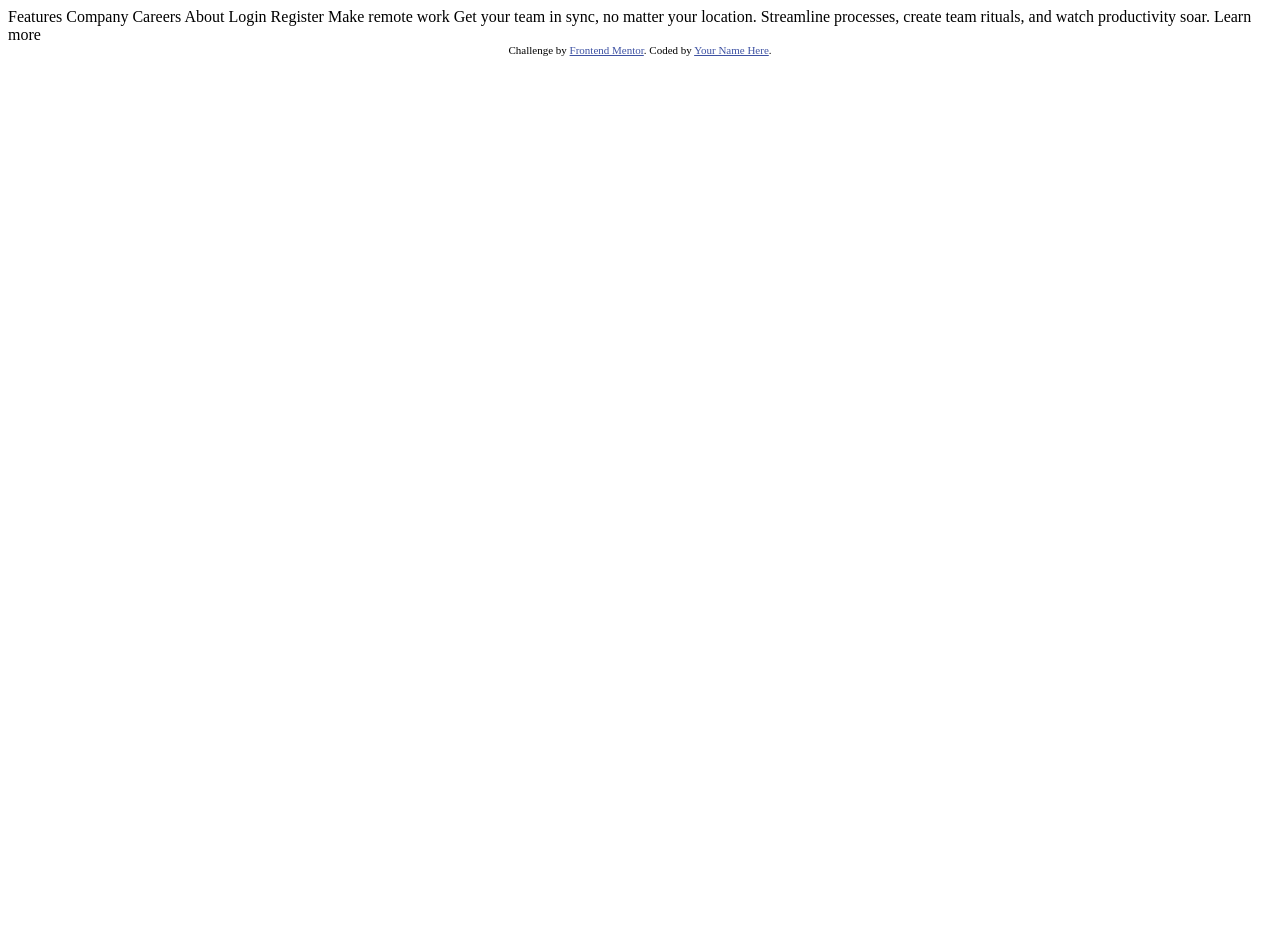
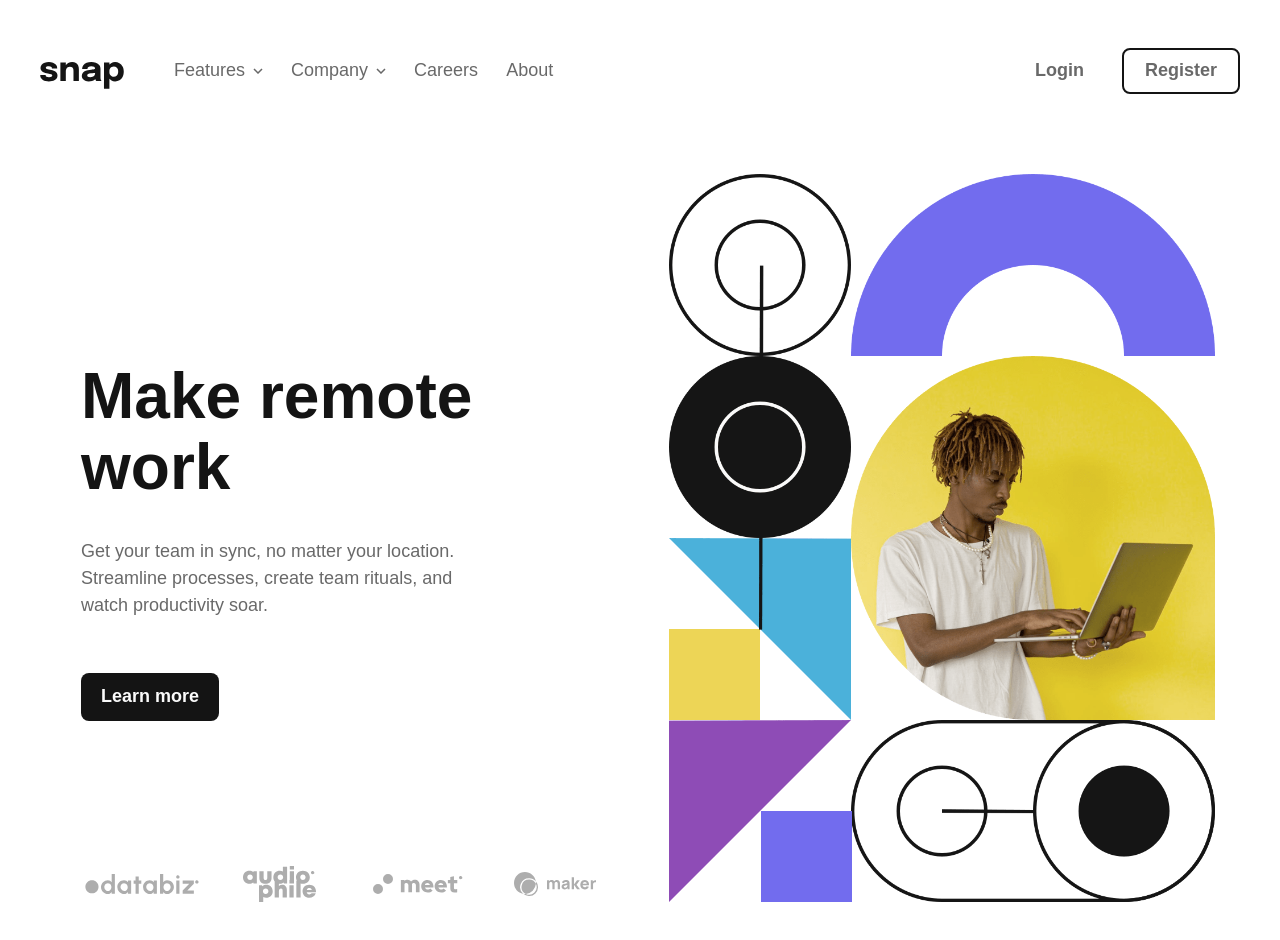
Before and after one commit to teoh4770/homepage-with-dropdown-navigation, a plain HTML site: page index.html in a window 1280 px wide. Before the commit the page ends 800 px from the top, so only its background shows below. Drawn offline with Linux system fonts and the light colour scheme.

Commit message:
ADD | Complete 75% of the project

```diff
--- a/index.html
+++ b/index.html
@@ -1,39 +1,85 @@
 <!DOCTYPE html>
 <html lang="en">
+
 <head>
   <meta charset="UTF-8">
-  <meta name="viewport" content="width=device-width, initial-scale=1.0"> <!-- displays site properly based on user's device -->
+  <meta name="viewport" content="width=device-width, initial-scale=1.0">
+  <!-- displays site properly based on user's device -->
+  <link rel="icon" type="image/png" sizes="32x32" href="./images/favicon-32x32.png">
+  <title>CheeKianTeoh | Intro section with dropdown navigation</title>
+  <link rel="stylesheet" href="./style.css">
+</head>
 
-  <link rel="icon" type="image/png" sizes="32x32" href="./images/favicon-32x32.png">
-
-  <title>Frontend Mentor | Intro section with dropdown navigation</title>
-
-  <!-- Feel free to remove these styles or customise in your own stylesheet 👍 -->
-  <style>
-    .attribution { font-size: 11px; text-align: center; }
-    .attribution a { color: hsl(228, 45%, 44%); }
-  </style>
-</head>
 <body>
 
-  Features
-  Company
-  Careers
-  About
+  <header class="header">
+    <nav class="nav nav--desktop">
+      <div class="nav__container">
+        <img class="nav__logo" src="./images/logo.svg" alt="logo image">
+        <ul class="nav__list">
+          <li class="nav__item">
+            Features
+            <svg width="10" height="6" xmlns="http://www.w3.org/2000/svg">
+              <path stroke="#686868" stroke-width="1.5" fill="none" d="m1 1 4 4 4-4" />
+            </svg>
+          </li>
+          <li class="nav__item">
+            Company
+            <svg width="10" height="6" xmlns="http://www.w3.org/2000/svg">
+              <path stroke="#686868" stroke-width="1.5" fill="none" d="m1 1 4 4 4-4" />
+            </svg>
+          </li>
+          <li class="nav__item">Careers</li>
+          <li class="nav__item">About</li>
+        </ul>
+        <div class="nav__buttons">
+          <button class="btn btn--secondary">Login</button>
+          <button class="btn btn--primary">Register</button>
+        </div>
+      </div>
+    </nav>
 
-  Login
-  Register
 
-  Make remote work
+    <nav class="nav nav--mobile">
+      <div class="nav__container">
+        <img class="nav__logo" src="./images/logo.svg" alt="logo image">
+        <img class="nav__menu-logo" src="./images/icon-menu.svg" alt="menu">
+      </div>
+    </nav>
 
-  Get your team in sync, no matter your location. Streamline processes,
-  create team rituals, and watch productivity soar.
 
-  Learn more
+  </header>
 
-  <div class="attribution">
-    Challenge by <a href="https://www.frontendmentor.io?ref=challenge" target="_blank">Frontend Mentor</a>.
-    Coded by <a href="#">Your Name Here</a>.
-  </div>
+  <main class="hero">
+    <div class="hero__container">
+      <section class="hero__image-container">
+        <picture>
+          <source srcset="./images/image-hero-desktop.png" media="(min-width: 750px)">
+          <img src="./images/image-hero-mobile.png" alt="hero image">
+        </picture>
+      </section>
+      <section class="hero__text-section">
+        <div class="hero__text-container">
+          <h1 class="hero__title"><span class="hero__title-span">Make</span> remote work</h1>
+          <p class="hero__subtitle">
+            Get your team in sync, no matter your location. Streamline processes,
+            create team rituals, and watch productivity soar.
+          </p>
+          <button class="btn btn--cta">
+            Learn more
+          </button>
+        </div>
+        <section class="clients">
+          <img class="client" src="./images/client-databiz.svg" alt="databiz">
+          <img class="client" src="./images/client-audiophile.svg" alt="audiophile">
+          <img class="client" src="./images/client-meet.svg" alt="meet">
+          <img class="client" src="./images/client-maker.svg" alt="maker">
+        </section>
+      </section>
+    </div>
+  </main>
+
+  <script src="./app.js"></script>
 </body>
+
 </html>
--- /dev/null
+++ b/style.css
@@ -0,0 +1,301 @@
+@import url("https://fonts.googleapis.com/css2?family=Overpass:wght@500;700&display=swap");
+
+:root {
+  --white: hsl(0, 0%, 98%);
+  --gray: hsl(0, 0%, 41%);
+  --black: hsl(0, 0%, 8%);
+
+  --font-size: 18px;
+  --font-type: sans-serif;
+  --font-medium: 500;
+  --font-bold: 700;
+
+  --margin-inline: 1rem;
+}
+
+/*
+  Josh Comeau CSS Reset
+*/
+
+/*
+  1. Use a more intuitive box-sizing model
+*/
+
+*,
+*::before,
+*::after {
+  box-sizing: border-box;
+}
+
+/*
+  2. Remove default margin
+*/
+
+* {
+  margin: 0;
+}
+
+/*
+  3. Allow percentage-based heights in the application
+*/
+html,
+body {
+  height: 100%;
+}
+
+/*
+  Typographic tweaks!
+  4. Add accessible line-height
+  5. Improve text rendering
+*/
+body {
+  line-height: 1.333;
+  -webkit-font-smoothing: antialiased;
+}
+
+/*
+  6. Improve media defaults
+*/
+img,
+picture,
+video,
+canvas,
+svg {
+  display: block;
+  max-width: 100%;
+}
+
+/* img {
+  width: 100%;
+} */
+
+/*
+  7. Remove built-in form typography styles
+*/
+input,
+button,
+textarea,
+select {
+  font: inherit;
+}
+
+/*
+  8. Avoid text overflows
+*/
+p,
+h1,
+h2,
+h3,
+h4,
+h5,
+h6 {
+  overflow-wrap: break-word;
+}
+
+/*
+  9. list
+*/
+ul {
+  list-style-type: none;
+  padding: unset;
+}
+
+/*
+  end of css reset
+*/
+
+body {
+  font-size: 18px;
+  font-family: var(--font-type);
+  font-weight: 500;
+  color: var(--black);
+}
+
+.nav {
+  display: flex;
+  /* min-height: 60px; */
+}
+
+.nav__container {
+  padding-inline: clamp(var(--margin-inline), 7vw, 2.5rem);
+  padding-block-start: clamp(1.5rem, 7vw, 3rem);
+  padding-block-end: clamp(2.5rem, 7vw, 5rem);
+  width: 100%;
+  max-width: 1440px;
+}
+
+.nav__container,
+.nav__list,
+.nav__buttons {
+  display: flex;
+  justify-content: space-between;
+  align-items: center;
+}
+
+.nav--desktop {
+  display: none;
+}
+
+.nav--desktop .nav__container {
+  justify-content: unset;
+  color: var(--gray);
+}
+
+@media screen and (min-width: 960px) {
+  .nav--desktop {
+    display: block;
+  }
+
+  .nav--mobile {
+    display: none;
+  }
+}
+
+@media (min-width: 1440px) {
+  .nav__container {
+    margin-inline: auto;
+  }
+}
+
+.nav--desktop .nav__list {
+  margin-left: 3.125rem;
+}
+
+.nav--desktop .nav__buttons {
+  margin-left: auto;
+}
+
+.nav__list > * + * {
+  margin-left: 1.75rem;
+}
+
+.nav__item {
+  display: flex;
+  gap: 0.5rem;
+  align-items: center;
+}
+
+.nav__logo {
+  width: 84px;
+  height: 27px;
+  position: relative;
+  top: 5px;
+}
+
+.nav__buttons {
+  display: flex;
+  gap: 2rem;
+}
+
+.hero__container {
+  display: flex;
+  flex-direction: column;
+  gap: 2.25rem;
+  max-width: 1150px;
+  margin-inline: clamp(var(--margin-inline), 7vw, 2.5rem);
+}
+
+@media screen and (min-width: 750px) {
+  .hero__container {
+    flex-direction: row-reverse;
+  }
+}
+
+@media screen and (min-width: 1150px) {
+  .hero__container {
+    margin-inline: auto;
+  }
+
+  .hero {
+    padding-bottom: 5rem;
+  }
+}
+
+.hero__text-section {
+  display: flex;
+  flex-direction: column;
+  margin-inline: var(--margin-inline);
+}
+
+.hero__text-container {
+  text-align: center;
+}
+
+@media screen and (min-width: 750px) {
+  .hero__text-container {
+    text-align: initial;
+    margin-top: 35%;
+    margin-bottom: 3.5rem;
+    margin-inline: unset;
+  }
+}
+
+.hero__title {
+  font-size: clamp(2.35rem, 7vw, 4rem);
+  font-weight: var(--font-bold);
+  line-height: 1.1;
+}
+
+.hero__subtitle {
+  margin-block-start: clamp(1em, 7vw, 2em);
+  margin-block-end: clamp(1.5em, 7vw, 3em);
+  color: var(--gray);
+  line-height: 1.5;
+}
+
+.btn {
+  border: transparent;
+  border-radius: 0.5rem;
+  font-weight: 700;
+}
+
+.btn--cta {
+  background-color: var(--black);
+  color: var(--white);
+  padding: 0.75rem 1.25rem;
+}
+
+.btn--primary,
+.btn--secondary {
+  color: var(--gray);
+  background-color: unset;
+}
+
+.btn--primary {
+  border: 2px solid var(--black);
+  padding: 9px 21px;
+}
+
+.clients {
+  display: grid;
+  grid-template-columns: repeat(4, 1fr);
+  place-items: center;
+
+  gap: 1rem;
+  margin-block-start: 3.5rem;
+}
+
+@media screen and (min-width: 750px) {
+  .clients {
+    margin-top: auto;
+  }
+
+  .hero__image-container {
+    display: flex;
+    align-items: end;
+  }
+}
+
+@media screen and (min-width: 900px) {
+  .hero__subtitle {
+    width: 70%;
+  }
+
+  .hero__cta {
+    padding: 1rem 2rem;
+    border-radius: 1rem;
+  }
+}
+
+.client {
+}
```
Also changed, not shown: app.js (added).
